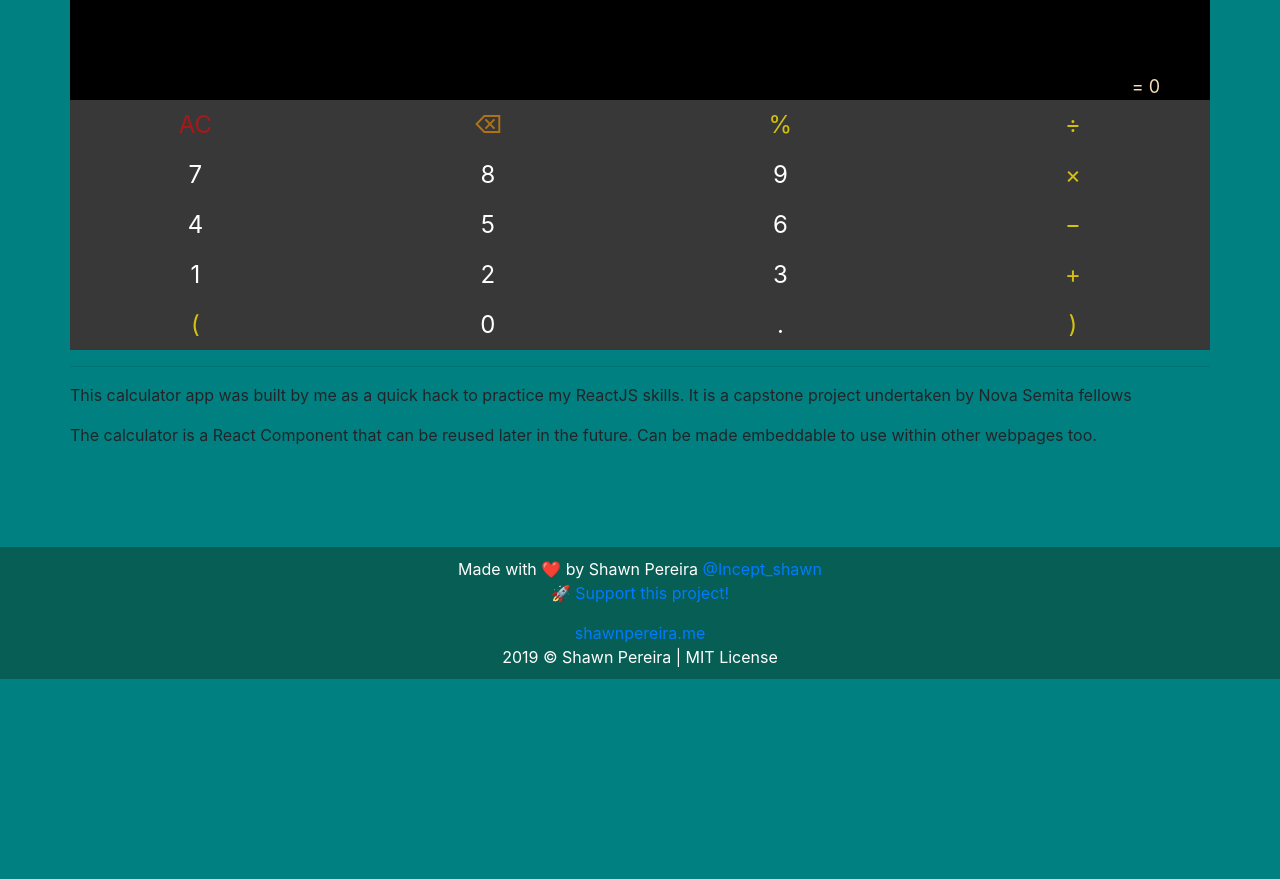
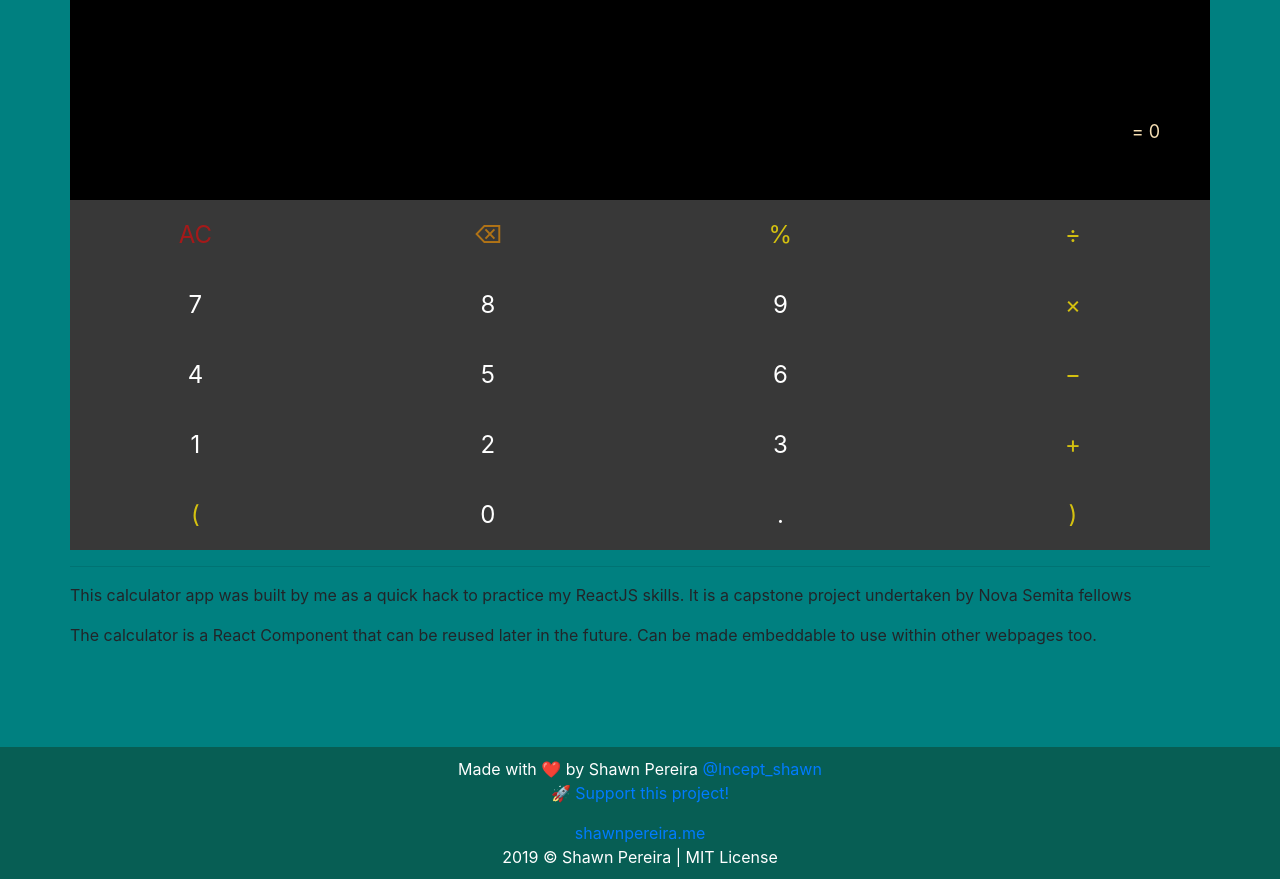
Before and after one commit to recurshawn/Calculator, a React (Create React App) app: page / in a window 1280 px wide. Before the commit the page ends 800 px from the top, so only its background shows below. Built offline with nearby package versions, Linux system fonts and the light colour scheme.

Commit message:
Increased calculator size

```diff
--- a/src/App.css
+++ b/src/App.css
@@ -7,7 +7,7 @@ button
   color: white;
   font-size: x-large;
   width: 96%;
-  height: 50px;
+  height: 70px;
   background-color: rgba(56, 56, 56, 0);
 }
 
@@ -24,14 +24,14 @@ button:focus
 .Screen
 {
   color: wheat;
-  padding-top: 25px;
+  padding-top: 70px;
   padding-bottom: 5px;
   padding-right: 50px;
   margin: 0px;
   text-align: right;
   background-color: black;
   width: 100%;
-  height: 100px;
+  height: 200px;
   font-size: large;
 }
 
```
